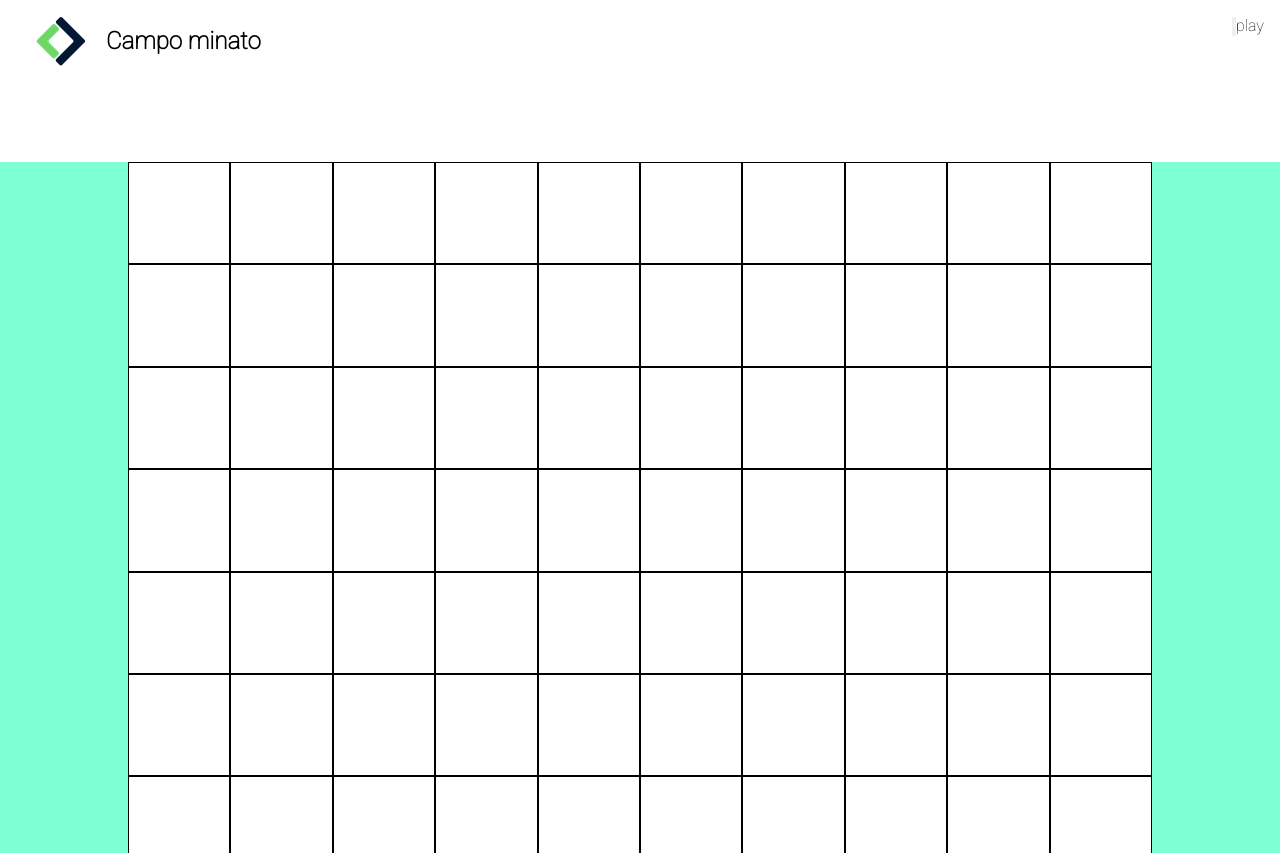
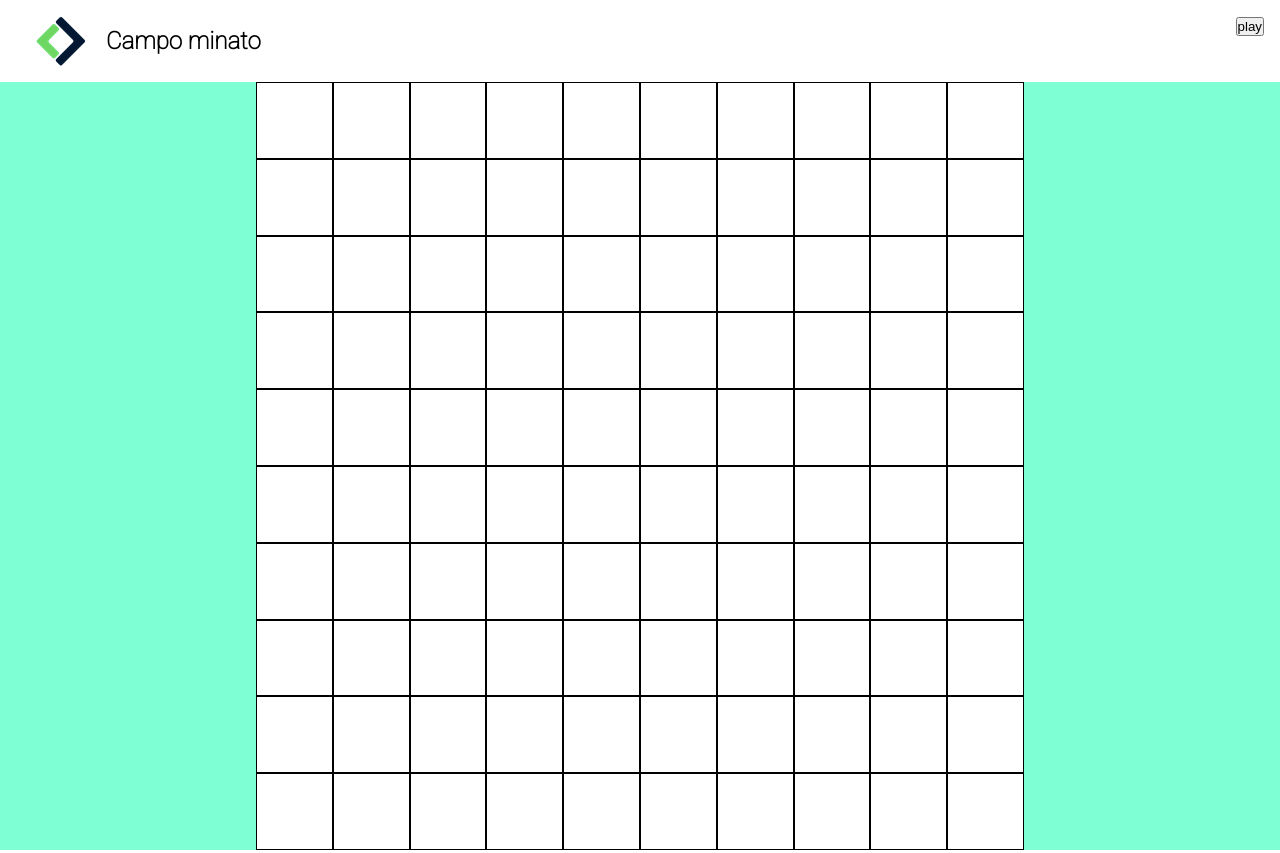
Before and after one commit to RiccardoGrande/js-campominato-grid, a plain HTML site: page index.html in a window 1280 px wide. Shown: the top 853 px of the page. Drawn offline with Linux system fonts and the light colour scheme.

Commit message:
add structure for start grid

```diff
--- a/assets/css/style.css
+++ b/assets/css/style.css
@@ -9,6 +9,7 @@
 body{
 
     font-family: 'Roboto', sans-serif;
+
 
 }
 
@@ -42,8 +43,8 @@ main{
 
     display: flex;
     flex-flow: row wrap;
-    width: 80%;
-    margin: 5rem auto;
+    width: 60%;
+    margin: auto;
 
 }
 
@@ -54,7 +55,9 @@ main{
     background-color: white;
 }
 
-
+.bg_lightblue{
+    background-color: lightblue;
+}
 
 
 footer{
--- a/assets/js/main.js
+++ b/assets/js/main.js
@@ -7,6 +7,10 @@
 // Creo una variabile dove salvo il container delle 100 celle (container-grid)
 
 const container = document.querySelector(".container");
+
+//creo una variabile dove salvo l'input del bottone da premere
+
+const buttonStart = document.querySelector(".button_start");
 
 // creo un max numero di celle
 
@@ -18,3 +22,23 @@ for (let i = 0; i < nMax; i++) {
     const cell = `<div class="cell"></div>`;
     container.innerHTML += cell;
   }
+
+  // seleziono una cella che ha classe cell e active
+
+const cellEl = document.querySelectorAll(".cell")
+
+// aggiungo eventlisner per la classe active ciclando per la lunghezza dell'array cellEl
+
+
+for (let i = 0; i < cellEl.length; i++) {
+    const thisCell = cellEl[i];
+    console.log(thisCell)
+    thisCell.addEventListener("click", function() {
+        thisCell.classList.toggle("bg_lightblue")
+        // this.classList.add("active")
+        console.log("You clicked number ${}")
+    })
+
+
+
+}
--- a/index.html
+++ b/index.html
@@ -24,7 +24,7 @@
             </div>
 
             <div>
-                <input type="button" value="">play
+                <input class="button_start" type="button" value="play">
             </div>
 
         </nav>
```
